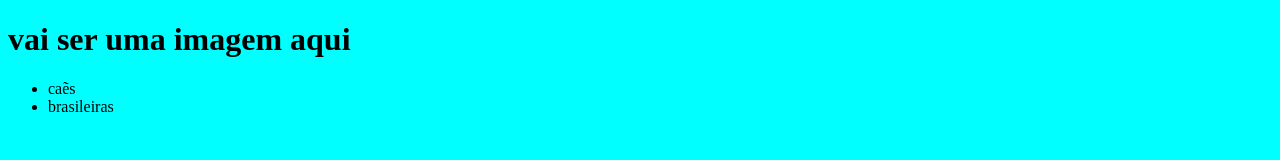
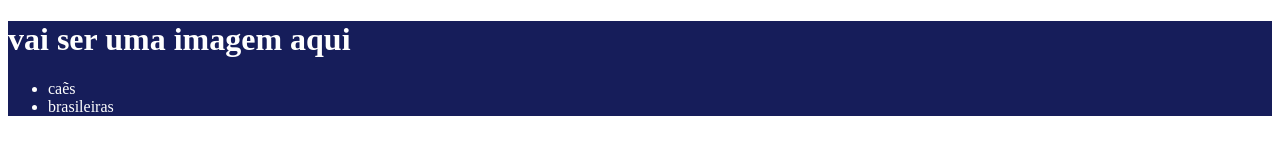
Before and after one commit to mariazinhass/primeiro-repositorio-, a plain HTML site: page index.html in a window 1280 px wide. Drawn offline with Linux system fonts and the light colour scheme.

Commit message:
Comecei programar

```diff
--- a/style.css
+++ b/style.css
@@ -1,3 +1,4 @@
-body{
-    background-color: aqua;
+header{
+    background-color: rgb(22, 29, 90);
+    color: white;
 }
```
Also changed, not shown: index.html (+5 -5 lines), 6197-a-pata-de-cachorro-e-uma-das-partes-mais-articles_media_mobile-2.webp (added).
